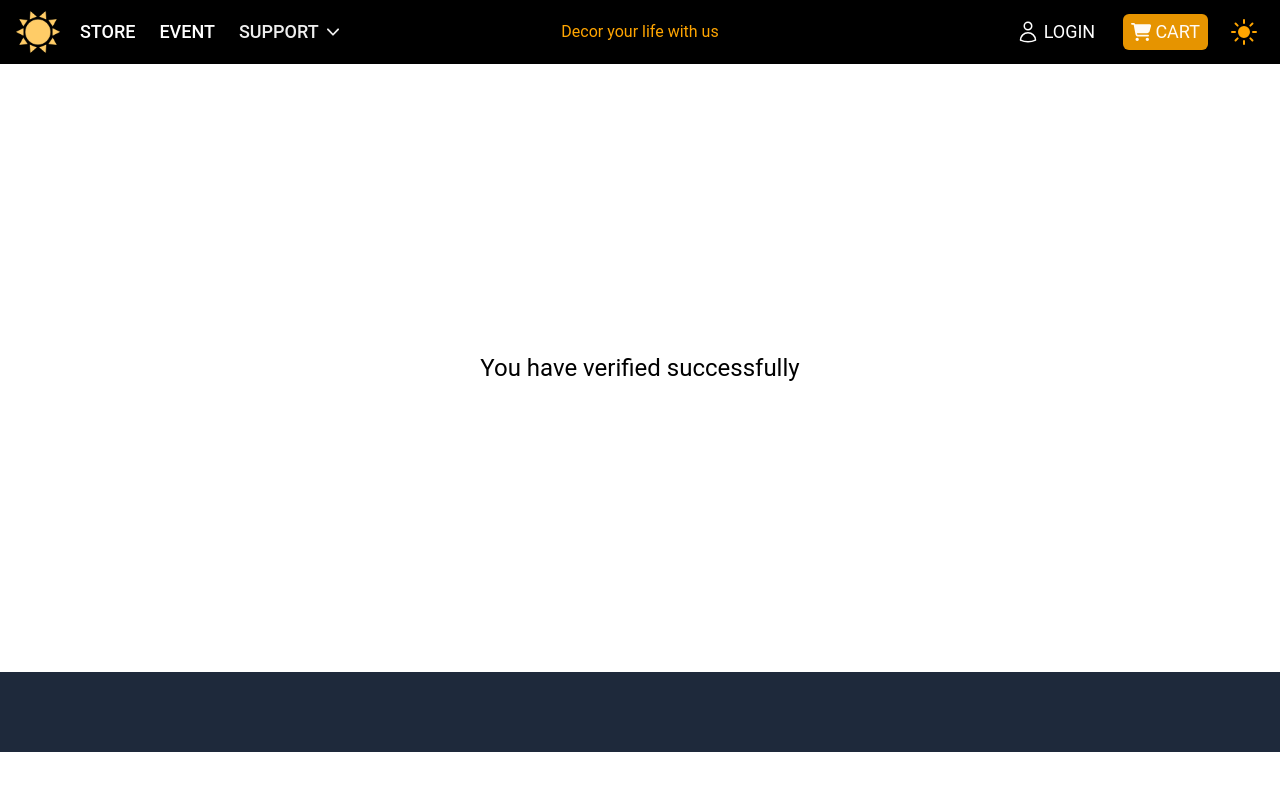
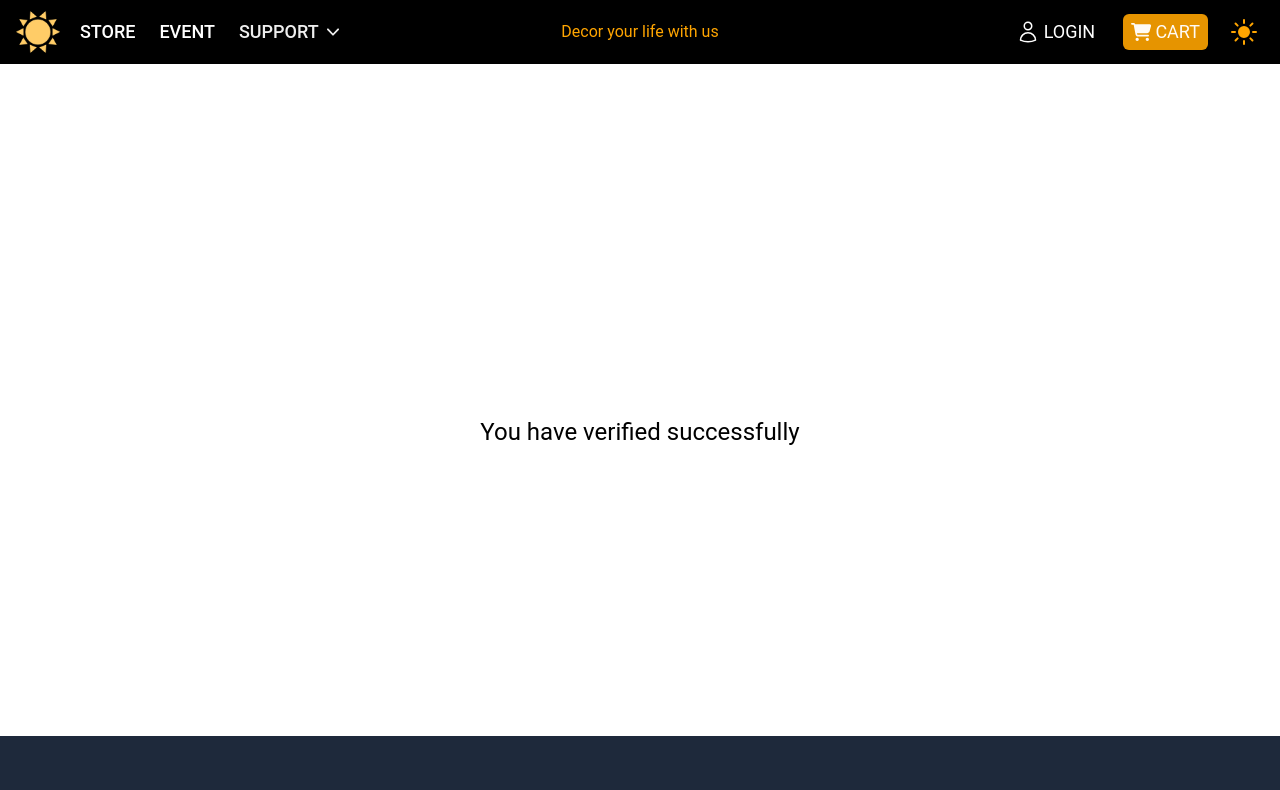
Before and after one commit to teddylethal/Hareta-Website, a React (Vite) app: page /landing in a window 1280 px wide. Shown: the top 790 px of the page. Built offline with nearby package versions, Linux system fonts and the light colour scheme.

Commit message:
update main layout

```diff
--- a/src/components/Footer/Footer.tsx
+++ b/src/components/Footer/Footer.tsx
@@ -1,3 +1,3 @@
 export default function Footer() {
-  return <div className='w-full bg-slate-800 py-10'></div>
+  return <div className='w-full bg-slate-800 py-10 pb-24'></div>
 }
--- a/src/layouts/MainLayout/MainLayout.tsx
+++ b/src/layouts/MainLayout/MainLayout.tsx
@@ -1,3 +1,4 @@
+import { Fragment } from 'react'
 import Footer from 'src/components/Footer'
 import Header from 'src/components/Header'
 
@@ -7,10 +8,14 @@ interface Props {
 
 export default function RegisterLayout({ children }: Props) {
   return (
-    <div>
+    <Fragment>
       <Header />
-      <div className='mt-10 md:mt-12 lg:mt-16'>{children}</div>
-      <Footer />
-    </div>
+      <div className='relative h-full w-full pt-10 md:py-12 lg:py-16'>
+        <div className='fixed h-full w-full overflow-auto'>
+          {children}
+          <Footer />
+        </div>
+      </div>
+    </Fragment>
   )
 }
```
